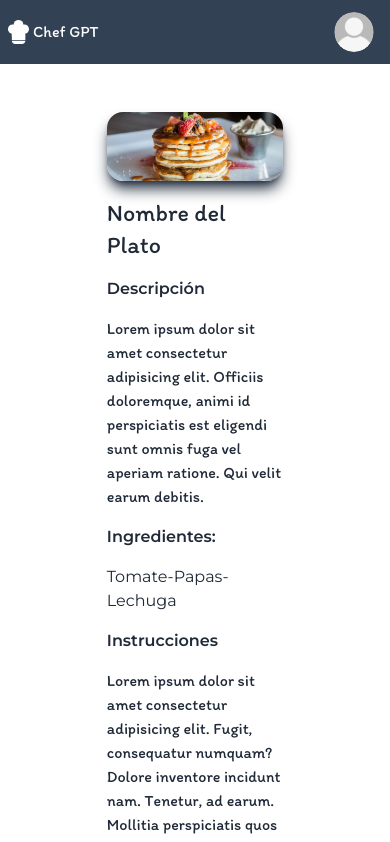
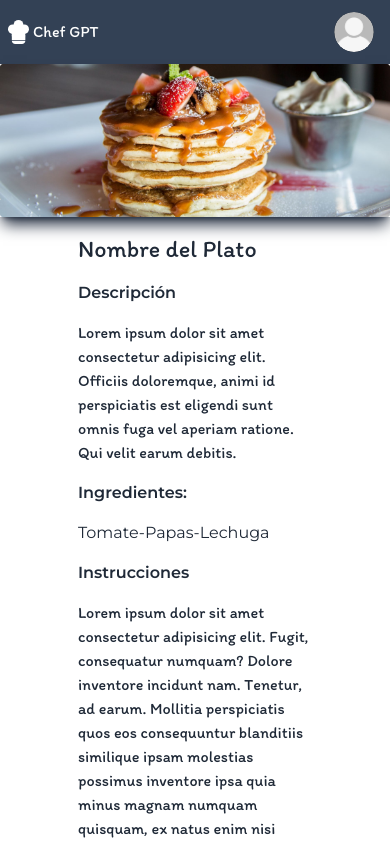
Before and after one commit to No-Country/S12-04-T-Node-React, a React (Vite) app in the folder frontend/: page /recipe in a window 390 px wide. Shown: the top 842 px of the page. Built offline with nearby package versions, Linux system fonts and the light colour scheme.

Commit message:
description responsive

```diff
--- a/frontend/src/components/Description.jsx
+++ b/frontend/src/components/Description.jsx
@@ -1,8 +1,8 @@
 
 const Description = () => {
   return (
-    <div className="flex flex-col h-screen gap-4 items-center m-12">
-    <img className="w-[60%] h-[50%] shadow-lg shadow-slate-800 rounded-2xl" src="/plato.png" alt="plato" />
+    <div className="flex flex-col h-screen gap-4 items-center sm:m-12">
+    <img className="sm:w-[60%] sm:h-[50%] shadow-lg shadow-slate-800 sm:rounded-2xl" src="/plato.png" alt="plato" />
     <div className="flex flex-col gap-4 w-[60%]">
       <h1 className="text-2xl font-bold">Nombre del Plato</h1>
       <h4 className="font-semibold">Descripción</h4>
```
